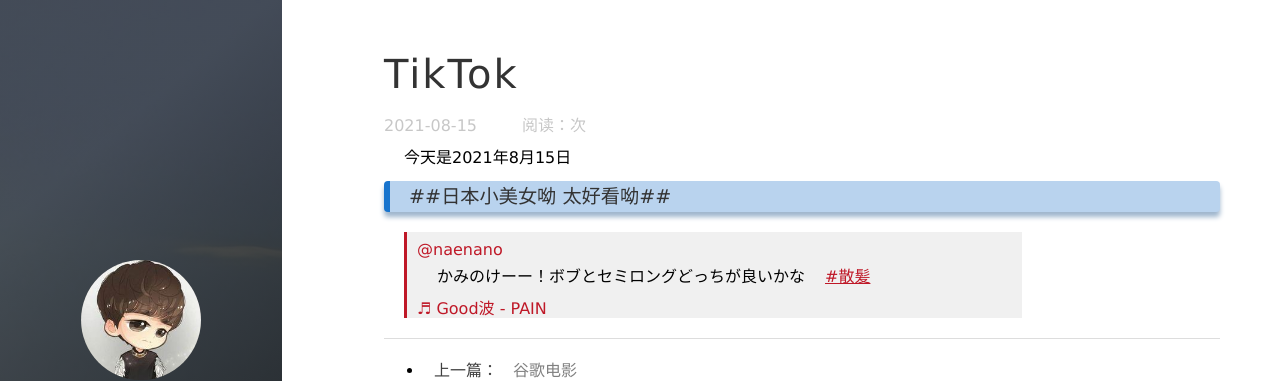
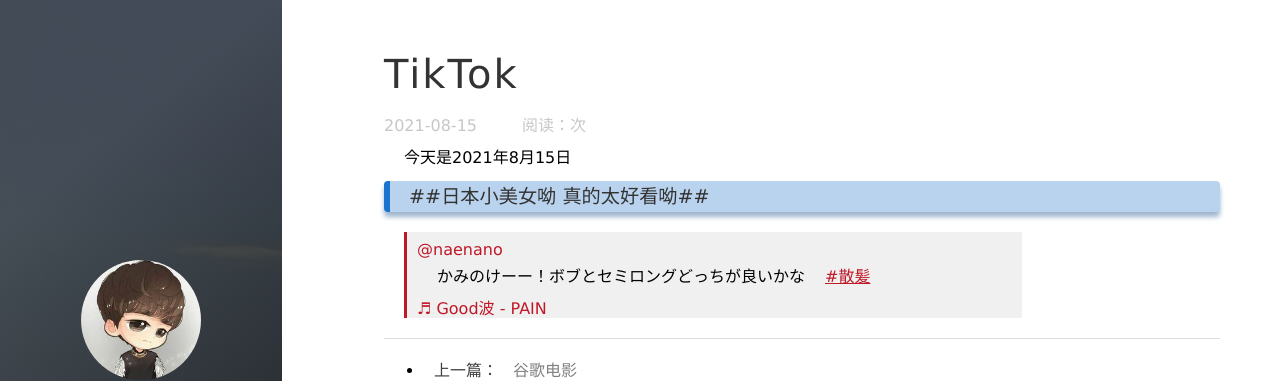
Before and after one commit to Killer-Yao/blog.github.io, a Jekyll site: the page built from _posts/2021-08-15-TikTok.md, in a window 1280 px wide. Shown: the top 381 px of the page. Built offline with Jekyll 4.4.1, drawn with Linux system fonts in a browser that asks for light colours; nearby versions of some CDN libraries; a script that is not in the unit is left out; comment, search, counter and statistics services are not loaded.

Commit message:
Update 2021-08-15-TikTok.md

```diff
--- a/_posts/2021-08-15-TikTok.md
+++ b/_posts/2021-08-15-TikTok.md
@@ -7,6 +7,6 @@ tags:  Jpan美女
 
 今天是2021年8月15日
 
-### ##日本小美女呦 太好看呦##
+### ##日本小美女呦 真的太好看呦##
 
  <blockquote class="tiktok-embed" cite="https://www.tiktok.com/@naenano/video/6994373265552657665" data-video-id="6994373265552657665" style="max-width: 605px;min-width: 325px;" > <section> <a target="_blank" title="@naenano" href="https://www.tiktok.com/@naenano">@naenano</a> <p>かみのけーー！ボブとセミロングどっちが良いかな　<a title="散髪" target="_blank" href="https://www.tiktok.com/tag/%E6%95%A3%E9%AB%AA">#散髪</a></p> <a target="_blank" title="♬ Good波 - PAIN" href="https://www.tiktok.com/music/Good波-6988810468240542465">♬ Good波 - PAIN</a> </section> </blockquote> <script async src="https://www.tiktok.com/embed.js"></script>
```
